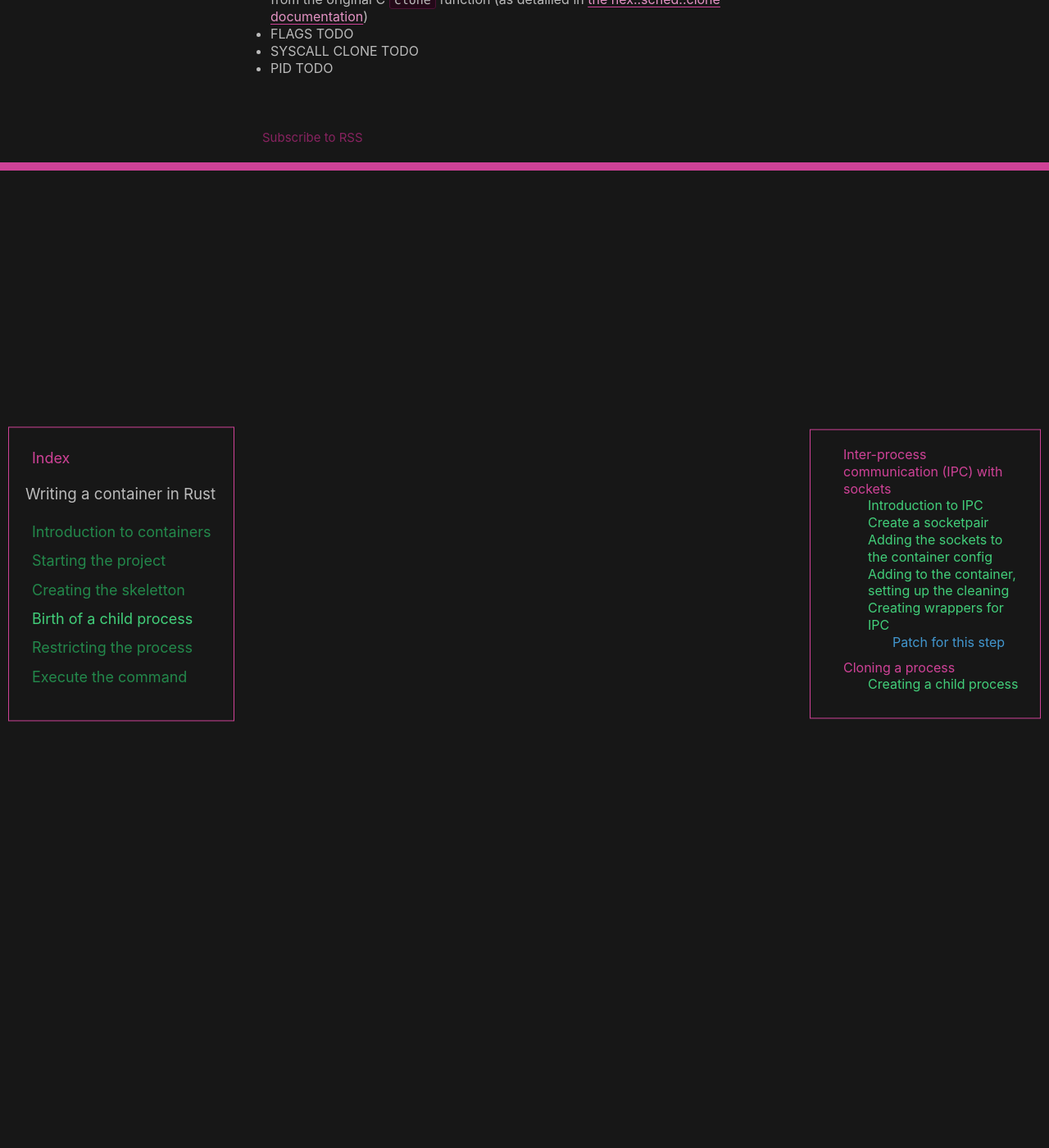
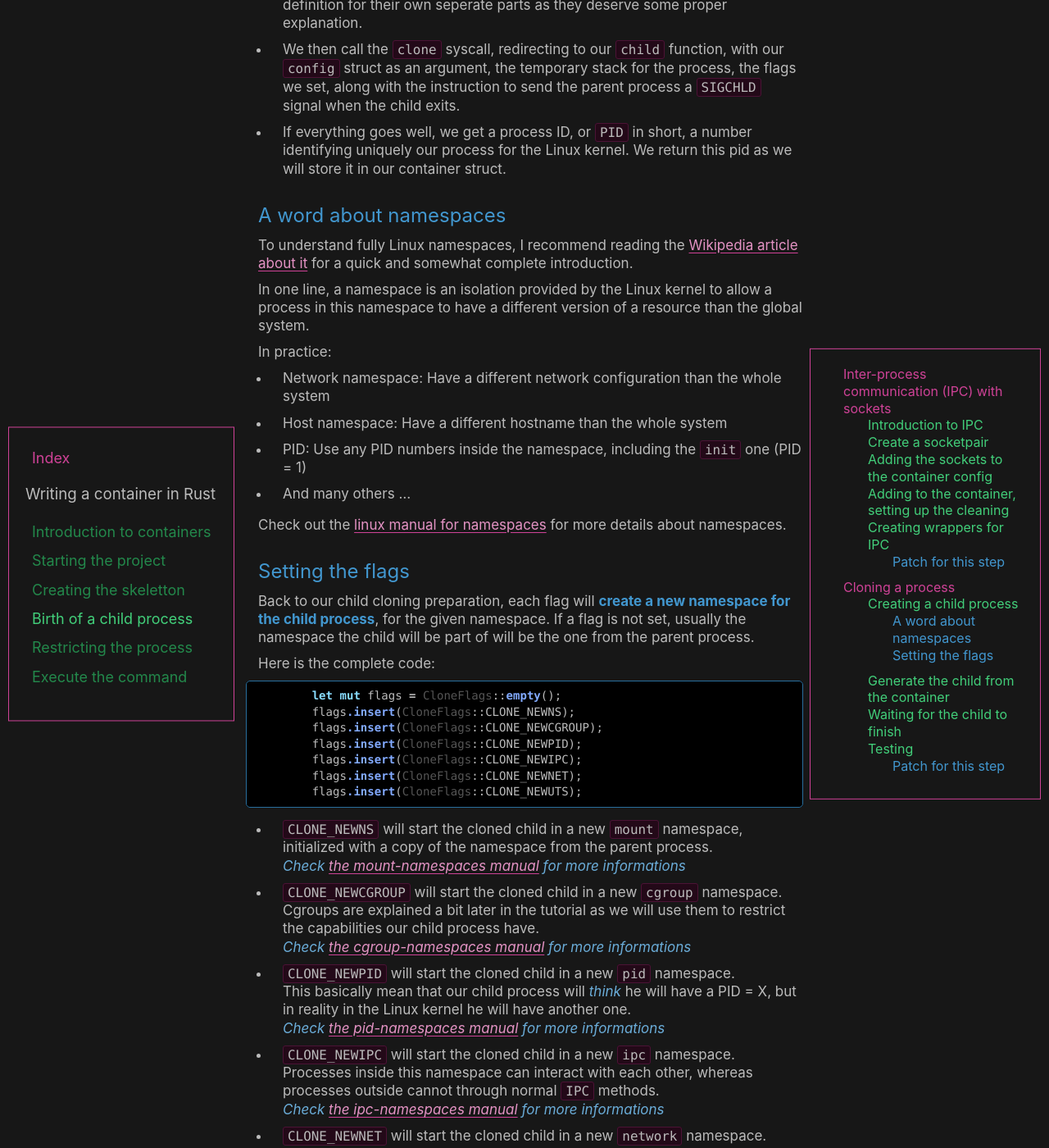
Before and after one commit to litchipi/litchipi.github.io, a Jekyll site: the page built from _posts/2021-09-13-container-in-rust-part4.md, in a window 1280 px wide and 1400 px high, scrolled down 6371 px. Shown: the whole window at 82% size. Built offline with Jekyll 4.4.1, drawn with Linux system fonts in a browser that asks for light colours; some of the changed text lies outside the part shown.

Commit message:
container in rust part4: Cloning the process (75% done)
Signed-off-by: Litchi Pi <litchi.pi@protonmail.com>

````diff
--- a/_posts/2021-09-13-container-in-rust-part4.md
+++ b/_posts/2021-09-13-container-in-rust-part4.md
@@ -265,19 +259,156 @@ pub fn generate_child_process(config: ContainerOpts) -> Result<Pid, Errcode> {
 Let's split this code to understand it properly:
 - We first allocate a raw array (aka buffer) of size `STACK_SIZE` that we define of size `1KiB`.
 This buffer will hold the [stack][whatis-stack] of the child process, note that this is different
-from the original C `clone` function (as detailled in [the nex::sched::clone documentation][docs-clone])
-- FLAGS TODO
-- SYSCALL CLONE TODO
-- PID TODO
+from the original C `clone` function (as detailled in [the nix::sched::clone documentation][docs-clone])
+
+- Secondly we will set the flags we want to activate, a complete list of the flags and their simple description is available
+[in the nix::sched::CloneFlags documentation][docs-CloneFlags], or directly [in the linux manual for clone(2)][man-clone].
+I'll skip the flags definition for their own seperate parts as they deserve some proper explanation.
+
+- We then call the `clone` syscall, redirecting to our `child` function, with our `config` struct
+as an argument, the temporary stack for the process, the flags we set, along with the instruction to
+send the parent process a `SIGCHLD` signal when the child exits.
+
+- If everything goes well, we get a process ID, or `PID` in short, a number identifying uniquely our
+process for the Linux kernel. We return this pid as we will store it in our container struct.
+
+### A word about namespaces
+To understand fully Linux namespaces, I recommend reading the [Wikipedia article about it][wikipedia-linux-namespaces]
+for a quick and somewhat complete introduction.
+
+In one line, a namespace is an isolation provided by the Linux kernel to allow a process in this
+namespace to have a different version of a resource than the global system.
+
+In practice:
+- Network namespace: Have a different network configuration than the whole system
+
+- Host namespace: Have a different hostname than the whole system
+
+- PID: Use any PID numbers inside the namespace, including the `init` one (PID = 1)
+
+- And many others ...
+
+Check out the [linux manual for namespaces][man-namespaces] for more details about namespaces.
+
+### Setting the flags
+Back to our child cloning preparation, each flag will **create a new namespace for the child process**,
+for the given namespace. If a flag is not set, usually the namespace the child will be part of will
+be the one from the parent process.
+
+Here is the complete code:
+``` rust
+	let mut flags = CloneFlags::empty();
+	flags.insert(CloneFlags::CLONE_NEWNS);
+	flags.insert(CloneFlags::CLONE_NEWCGROUP);
+	flags.insert(CloneFlags::CLONE_NEWPID);
+	flags.insert(CloneFlags::CLONE_NEWIPC);
+	flags.insert(CloneFlags::CLONE_NEWNET);
+	flags.insert(CloneFlags::CLONE_NEWUTS);
+```
+
+- `CLONE_NEWNS` will start the cloned child in a new `mount` namespace,
+initialized with a copy of the namespace from the parent process. \\
+*Check [the mount-namespaces manual][man-mountns] for more informations*
+
+- `CLONE_NEWCGROUP` will start the cloned child in a new `cgroup` namespace. \\
+Cgroups are explained a bit later in the tutorial as we will use them to restrict
+the capabilities our child process have. \\
+*Check [the cgroup-namespaces manual][man-cgroupns] for more informations*
+
+- `CLONE_NEWPID` will start the cloned child in a new `pid` namespace. \\
+This basically mean that our child process will *think* he will have a PID = X,
+but in reality in the Linux kernel he will have another one. \\
+*Check [the pid-namespaces manual][man-pidns] for more informations*
+
+- `CLONE_NEWIPC` will start the cloned child in a new `ipc` namespace. \\
+Processes inside this namespace can interact with each other, whereas processes outside
+cannot through normal `IPC` methods. \\
+*Check [the ipc-namespaces manual][man-ipcns] for more informations*
+
+- `CLONE_NEWNET` will start the cloned child in a new `network` namespace. \\
+It will not share the interfaces and network configurations from other
+namespaces. \\
+*Check [the network-namespaces manual][man-networkns] for more informations*
+
+- `CLONE_NEWUTS` will start the cloned child in a new `uts` namespace. \\
+I cannot explain why the name UTS (*UTS stands for UNIX Timesharing System*),
+but it will allow the contained process to set its own hostname and NIS domain name
+in the namespace. \\
+*Check [the uts-namespaces manual][man-utsns] for more informations*
+
+So while creating our child, we will separate its world from the one of the system,
+allowing it to modify whatever it wants (at least for the namespaces used) without harming
+the configuration of our system.
+
+## Generate the child from the container
+Now that we have our clean `generate_child_process` function, we can call it in the `create`
+function of our container, and store the resulting `pid` in the struct fields.
+
+In `src/container.rs`, add:
+``` rust
+use crate::child::generate_child_process;
+use nix::unistd::Pid;
+use nix::sys::wait::waitpid;
+
+pub struct Container {
+	// ...
+	child_pid: Option<Pid>,
+}
+
+impl Container {
+	pub fn new(args: Args) -> Result<Container, Errcode> {
+		// ...
+		Ok(Container {
+			sockets,
+			config,
+			child_pid: None,
+		})
+	}
+
+	pub fn create(&mut self) -> Result<(), Errcode> {
+		let pid = generate_child_process(self.config.clone())?;
+		self.child_pid = Some(pid);
+		log::debug!("Creation finished");
+		Ok(())
+	}
+	// ...
+}
+```
+
+## Waiting for the child to finish
+TODO
+
+## Testing
+TODO
+
+### Patch for this step
+
+The code for this step is available on github [litchipi/crabcan branch “step8”][code-step8]. \\
+The raw patch to apply on the previous step can be found [here][patch-step8]
 
 [code-step7]: https://github.com/litchipi/crabcan/tree/step7/
 [patch-step7]: https://github.com/litchipi/crabcan/commit/step7.diff
+[code-step8]: https://github.com/litchipi/crabcan/tree/step8/
+[patch-step8]: https://github.com/litchipi/crabcan/commit/step8.diff
 
 [ipctuto]: https://opensource.com/article/19/4/interprocess-communication-linux-networking
 [man-socketpair]: https://man7.org/linux/man-pages/man2/socketpair.2.html
 [man-exec]: https://man7.org/linux/man-pages/man3/exec.3.html
+[man-clone]: https://man7.org/linux/man-pages/man2/clone.2.html
+[man-namespaces]: https://man7.org/linux/man-pages/man7/namespaces.7.html
+
+[man-mountns]: https://man7.org/linux/man-pages/man7/mount_namespaces.7.html
+[man-cgroupns]: https://man7.org/linux/man-pages/man7/cgroup_namespaces.7.html
+[man-pidns]: https://man7.org/linux/man-pages/man7/pid_namespaces.7.html
+[man-ipcns]: https://man7.org/linux/man-pages/man7/ipc_namespaces.7.html
+[man-networkns]: https://man7.org/linux/man-pages/man7/network_namespaces.7.html
+[man-utsns]: https://man7.org/linux/man-pages/man7/uts_namespaces.7.html
+
 [docs-clone]: https://docs.rs/nix/0.23.0/nix/sched/fn.clone.html
+[docs-CloneFlags]: https://docs.rs/nix/0.23.0/nix/sched/struct.CloneFlags.html
 [whatis-stack]: http://www.c-jump.com/CIS77/ASM/Stack/lecture.html
 
 [AddressFamily-docs]: https://docs.rs/nix/0.22.1/nix/sys/socket/enum.AddressFamily.html
 [SockType-docs]: https://docs.rs/nix/0.22.1/nix/sys/socket/enum.SockType.html
+
+[wikipedia-linux-namespaces]: https://en.wikipedia.org/wiki/Namespace
````
Also changed, not shown: other parts of _posts/2021-09-13-container-in-rust-part4.md (+2 -8 lines).
